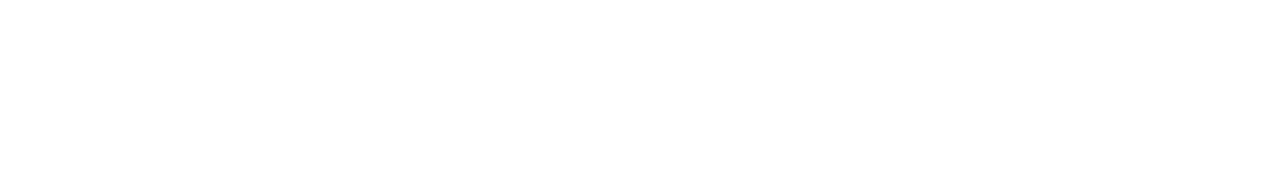
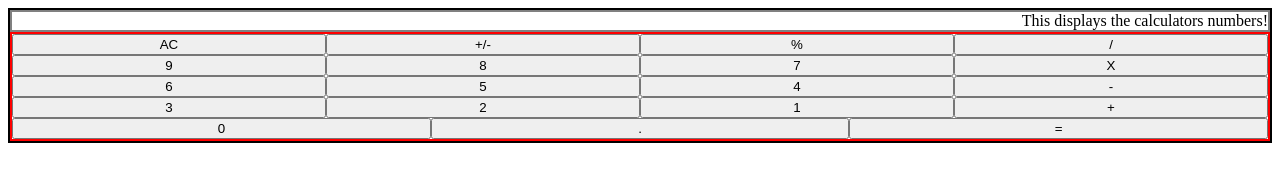
Before and after one commit to Ever-QN/calculator, a plain HTML site: page index.html in a window 1280 px wide. Drawn offline with Linux system fonts and the light colour scheme.

Commit message:
Added buttons to calculator, lined them mostly up Added display on calculator Borders are temporary, used for helping myself

```diff
--- a/index.html
+++ b/index.html
@@ -6,9 +6,34 @@
     <meta name="viewport" content="width=device-width, initial-scale=1.0">
     <link rel="stylesheet" href ="style.css">
     <script src="main.js" defer></script>
-    <title>Document</title>
+    <title>Calculator!</title>
 </head>
 <body>
+    <div class="container">
+        <div class="display">This displays the calculators numbers!</div>
+        <div class="buttons">
+            <button class="clear">AC</button>
+            <button class="arithmetic-sign">+/-</button>
+            <button class="percentage">%</button>
+            <button class="divide">/</button>
+            <button class="digit">9</button>
+            <button class="digit">8</button>
+            <button class="digit">7</button>
+            <button class="multiply">X</button>
+            <button class="digit">6</button>
+            <button class="digit">5</button>
+            <button class="digit">4</button>
+            <button class="subtract">-</button>
+            <button class="digit">3</button>
+            <button class="digit">2</button>
+            <button class="digit">1</button>
+            <button class="add">+</button>
+            <button class="digit">0</button>
+            <button class="decimal">.</button>
+            <button class="equals">=</button>
+        </div>
+    </div>
+
 
 </body>
 </html>
--- a/main.js
+++ b/main.js
@@ -23,9 +23,14 @@ function operate(operator, firstNumber, secondNumber) {
         case 'multiplication':
             return multiply(firstNumber, secondNumber);
         case 'division':
+            if (secondNumber === 0) {
+                return "Cannot divide by zero";
+            }
             return divide(firstNumber, secondNumber);
         default:
             return 'ERROR';
     }
 
 }
+
+console.log(operate('division', 6, 0))
--- a/style.css
+++ b/style.css
@@ -0,0 +1,24 @@
+.container {
+    border: 2px solid black;
+}
+
+.display {
+    display: flex;
+    border: 2px solid grey;
+    justify-content: flex-end;
+
+}
+
+.buttons {
+    display: flex;
+    flex-wrap: wrap;
+    border: 2px solid red;
+}
+
+button {
+    flex: 1 25%;
+}
+
+.digit {
+    flex-direction: row;
+}
```
